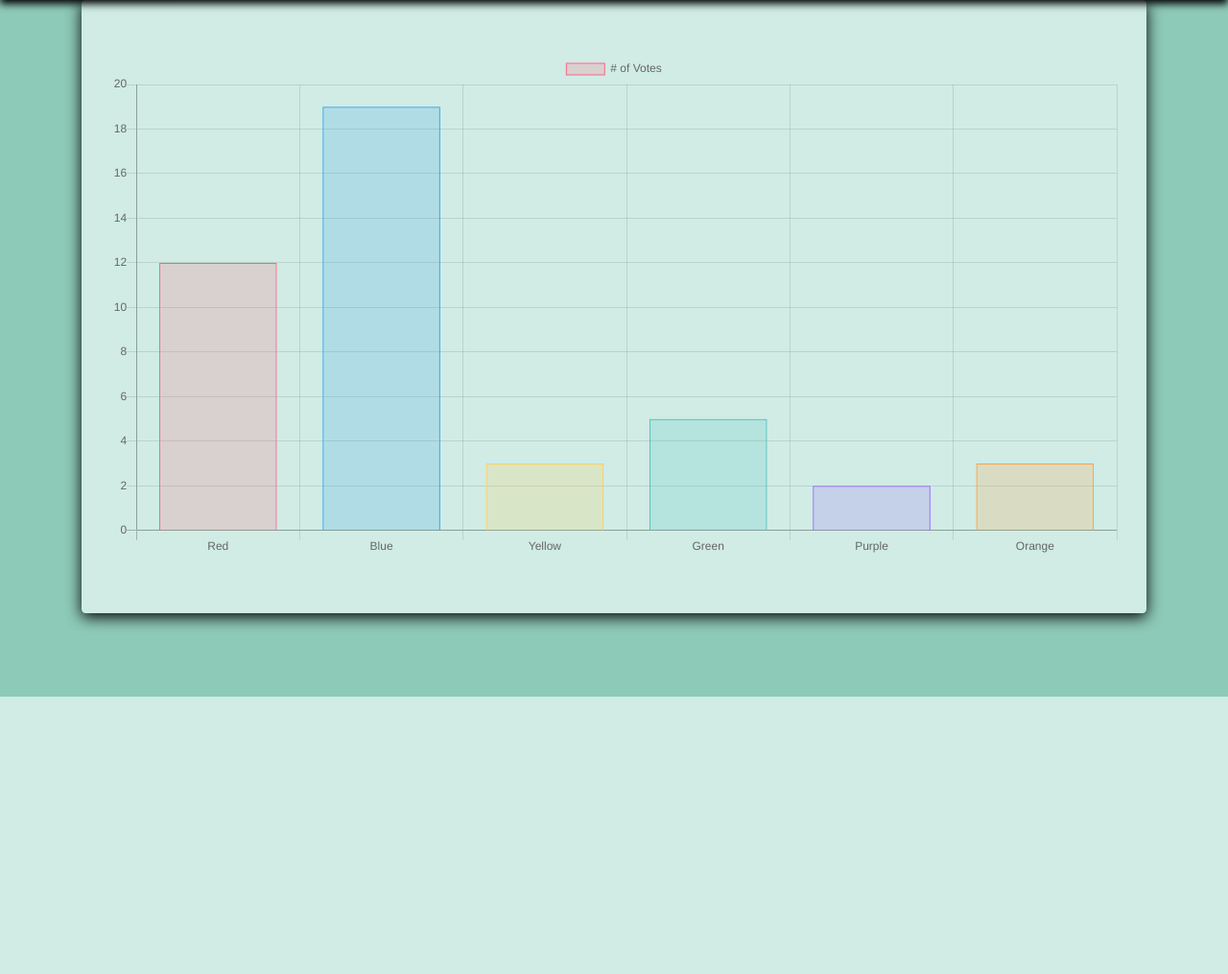
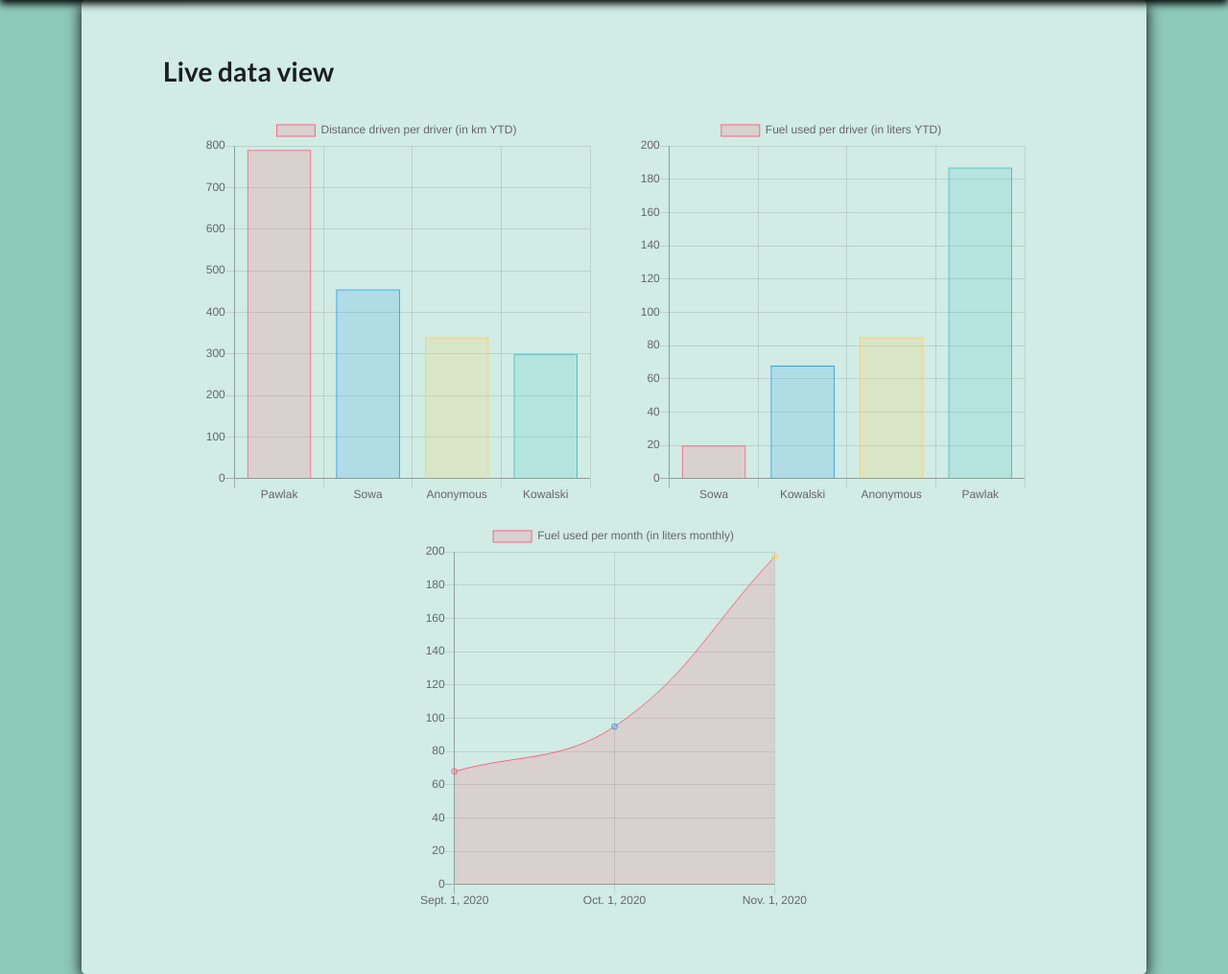
Before and after one commit to Piter815/PyFleetProject, a Django app: page /dashboard/ in a window 1280 px wide. Shown: the part 74-1089 px from the top of the page at 96% size. Before the commit the page ends 800 px from the top, so only its background shows below. Run offline with Django 3.2, Linux system fonts and the light colour scheme; data comes from the database, SQL or seed files in the repository; some libraries are stand-ins or nearby versions.

Commit message:
dashboard view reworked with chart.js

```diff
--- a/core/templates/dashboard.html
+++ b/core/templates/dashboard.html
@@ -7,17 +7,25 @@
 <script src="https://cdnjs.cloudflare.com/ajax/libs/Chart.js/2.9.4/Chart.min.js" integrity="sha512-d9xgZrVZpmmQlfonhQUvTR7lMPtO7NkZMkA0ABN3PHCbKA5nqylQ/yWlFAyY6hYgdF1Qh6nYiuADWwKB4C2WSw==" crossorigin="anonymous"></script>
 <script src="https://code.jquery.com/jquery-3.3.1.min.js"></script>
 
-
-<div>
-    <canvas id="myChart" width="400" height="200"></canvas>
+<div class="container">
+    <div class="row">
+        <div class="col-sm mb-4 ml-5  ">
+            <h1> Live data view </h1>
+        </div>
+    </div>
+</div>
+<div class="container">
+    <div class="row justify-content-md-center">
+        <div class="col-5 m-2">
+            <canvas id="myChart" width="400" height="400"></canvas>
             <script> var ctx = document.getElementById('myChart').getContext('2d');
                 var myChart = new Chart(ctx, {
                     type: 'bar',
                     data: {
-                labels: ['Red', 'Blue', 'Yellow', 'Green', 'Purple', 'Orange'],
+                        labels: [{% for item in qs %}'{{item.driver__surname}}',{% endfor %}],
                         datasets: [{
-                    label: '# of Votes',
-                    data: [12, 19, 3, 5, 2, 3],
+                            label: 'Distance driven per driver (in km YTD)',
+                            data: [{% for item in qs %}{{item.distance_sum}},{% endfor %}],
                             backgroundColor: [
                                 'rgba(255, 99, 132, 0.2)',
                                 'rgba(54, 162, 235, 0.2)',
@@ -46,7 +54,94 @@
                             }]
                         }
                     }
-        }); </script>
+                });
+            </script>
+        </div>
+        <div class="col-5 m-2">
+            <canvas id="myChart2" width="400" height="400"></canvas>
+            <script> var ctx = document.getElementById('myChart2').getContext('2d');
+                var myChart = new Chart(ctx, {
+                    type: 'bar',
+                    data: {
+                        labels: [{% for item in qs2 %}'{{item.driver__surname}}',{% endfor %}],
+                        datasets: [{
+                            label: 'Fuel used per driver (in liters YTD)',
+                            data: [{% for item in qs2 %}{{item.fuel_consumed_sum}},{% endfor %}],
+                            backgroundColor: [
+                                'rgba(255, 99, 132, 0.2)',
+                                'rgba(54, 162, 235, 0.2)',
+                                'rgba(255, 206, 86, 0.2)',
+                                'rgba(75, 192, 192, 0.2)',
+                                'rgba(153, 102, 255, 0.2)',
+                                'rgba(255, 159, 64, 0.2)'
+                            ],
+                            borderColor: [
+                                'rgba(255, 99, 132, 1)',
+                                'rgba(54, 162, 235, 1)',
+                                'rgba(255, 206, 86, 1)',
+                                'rgba(75, 192, 192, 1)',
+                                'rgba(153, 102, 255, 1)',
+                                'rgba(255, 159, 64, 1)'
+                            ],
+                            borderWidth: 1
+                        }]
+                    },
+                    options: {
+                        scales: {
+                            yAxes: [{
+                                ticks: {
+                                    beginAtZero: true
+                                }
+                            }]
+                        }
+                    }
+                });
+            </script>
+        </div>
+    </div>
+    <div class="row justify-content-md-center">
+        <div class="col-5 m-2">
+            <canvas id="myChart3" width="400" height="400"></canvas>
+            <script> var ctx = document.getElementById('myChart3').getContext('2d');
+                var myChart = new Chart(ctx, {
+                    type: 'line',
+                    data: {
+                        labels: [{% for item in qs3 %}'{{item.date_month}}',{% endfor %}],
+                        datasets: [{
+                            label: 'Fuel used per month (in liters monthly)',
+                            data: [{% for item in qs3 %}{{item.fuel_consumed_sum}},{% endfor %}],
+                            backgroundColor: [
+                                'rgba(255, 99, 132, 0.2)',
+                                'rgba(54, 162, 235, 0.2)',
+                                'rgba(255, 206, 86, 0.2)',
+                                'rgba(75, 192, 192, 0.2)',
+                                'rgba(153, 102, 255, 0.2)',
+                                'rgba(255, 159, 64, 0.2)'
+                            ],
+                            borderColor: [
+                                'rgba(255, 99, 132, 1)',
+                                'rgba(54, 162, 235, 1)',
+                                'rgba(255, 206, 86, 1)',
+                                'rgba(75, 192, 192, 1)',
+                                'rgba(153, 102, 255, 1)',
+                                'rgba(255, 159, 64, 1)'
+                            ],
+                            borderWidth: 1
+                        }]
+                    },
+                    options: {
+                        scales: {
+                            yAxes: [{
+                                ticks: {
+                                    beginAtZero: true
+                                }
+                            }]
+                        }
+                    }
+                });
+            </script>
+        </div>
+    </div>
 </div>
 
-{% endblock %}
+{% endblock content %}
--- a/core/views.py
+++ b/core/views.py
@@ -1,8 +1,7 @@
 from django.contrib.auth.mixins import LoginRequiredMixin
-from slick_reporting.fields import SlickReportField
-from slick_reporting.views import SlickReportView
 from concurrent.futures._base import LOGGER
 import django_tables2 as tables
+from django.db.models.functions import Trunc
 from django.shortcuts import render
 from django.urls import reverse_lazy
 from django.views.generic import ListView, DetailView, CreateView, UpdateView, DeleteView, TemplateView
@@ -254,41 +253,13 @@ class FilteredDailyRouteListView(LoginRequiredMixin, SingleTableMixin, ExportMix
     filterset_class = DailyRouteFilter
 
 
-# class MonthlyDistanceTraveled(SlickReportView):
-#     # The model where you have the data
-#     report_model = DailyRoute
-#     # template_name = "dashboard.html"
-#     # the main date field used for the model.
-#     date_field = 'date'
-#     # or 'order__date_placed'
-#     # this support traversing, like so
-#     # date_field = 'order__date_placed'
-#
-#     # A foreign key to group calculation on
-#     # group_by = 'end'
-#     # time_series_pattern = 'monthly'
-#     # time_series_columns = ['__total_distance__']
-#     # The columns you want to display
-#     columns = ['distance',
-#         SlickReportField.create(Sum, 'distance', name='sum__distance'),
-#         SlickReportField.create(Sum, 'fuel_consumed')]
-#
-#     # Charts
-#     chart_settings = [
-#      {
-#         'type': 'bar',
-#         'data_source': 'distance',
-#         'title_source': 'title',
-#         'title': 'Total Distance per Route',
-#         'plot_total': True,
-#      },
-#     ]
-
-
 class MonthlyDistanceTraveled(TemplateView):
     template_name = 'dashboard.html'
 
-    # def get_context_data(self, **kwargs):
-    #     context = super().get_context_data(**kwargs)
-    #     context['qs'] = DailyRoute.objects.all()
-    #     return context
+    def get_context_data(self, **kwargs):
+        context = super().get_context_data(**kwargs)
+        context['qs'] = DailyRoute.objects.values('driver__surname').annotate(distance_sum=Sum('distance')).order_by('-distance_sum')
+        context['qs2'] = DailyRoute.objects.values('driver__surname').annotate(fuel_consumed_sum=Sum('fuel_consumed')).order_by('fuel_consumed_sum')
+        context['qs3'] = DailyRoute.objects.annotate(date_month=Trunc('date', 'month')).values('date_month').annotate(fuel_consumed_sum=Sum('fuel_consumed')).order_by('fuel_consumed_sum')
+
+        return context
--- a/py_fleet/settings.py
+++ b/py_fleet/settings.py
@@ -42,7 +42,6 @@ INSTALLED_APPS = [
     'crispy_forms',
     'django_tables2',
     'django_filters',
-    'chartjs',
 ]
 
 CRISPY_TEMPLATE_PACK = 'bootstrap4'
--- a/requirements.txt
+++ b/requirements.txt
@@ -6,13 +6,11 @@ django-bootstrap4==2.3.1
 django-crispy-forms==1.10.0
 django-filter==2.4.0
 django-hashedfilenamestorage==2.4.1
-django-slick-reporting==0.4.1
 django-tables2==2.3.3
 Pillow==8.0.1
 python-dateutil==2.8.1
 pytz==2020.4
 simplejson==3.17.2
-six==1.15.0
 soupsieve==2.0.1
 sqlparse==0.4.1
 tablib==2.0.0
```
Lines whose indentation alone changed are shown as unchanged.
